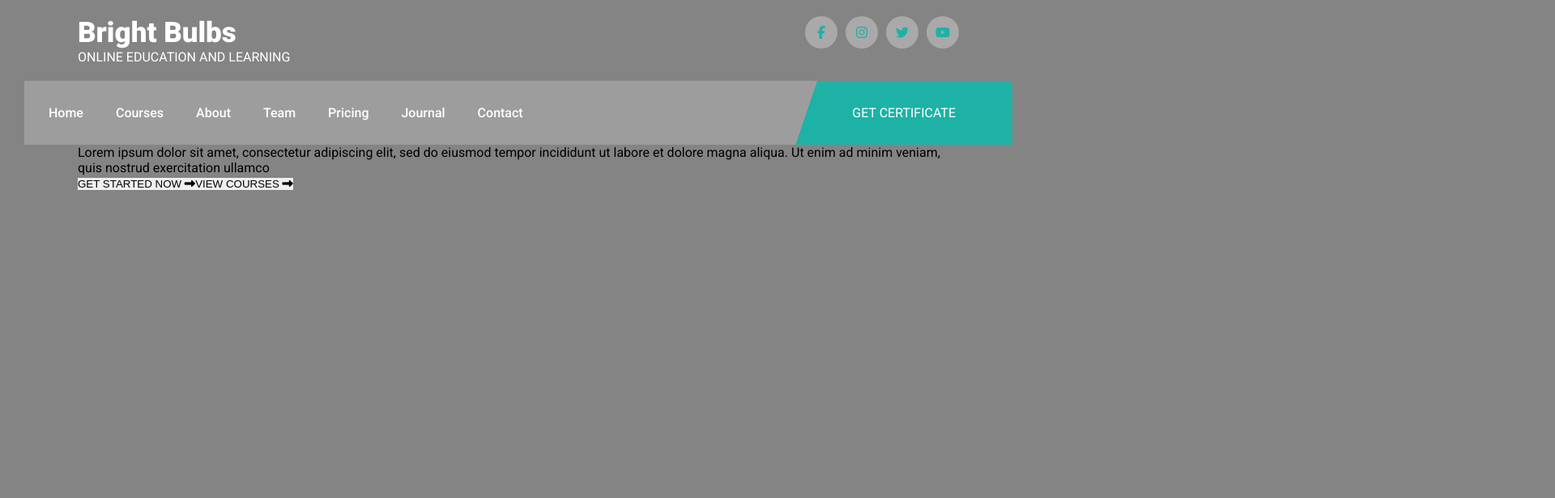
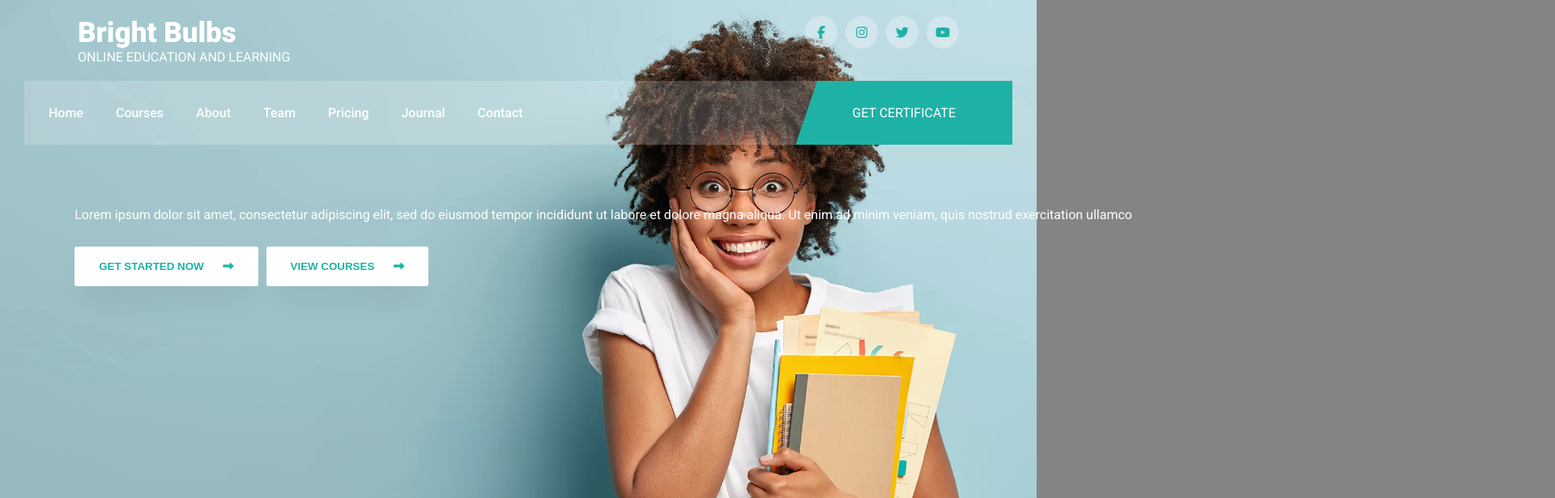
Before and after one commit to Nas1010/bright-bulbs, a React (Create React App) app: page / in a window 1280 px wide. Shown: the top 616 px of the page at 81% size, 1920 px wide, since content can reach past the window. Built offline with nearby package versions, Linux system fonts and the light colour scheme.

Commit message:
add background styling and layout styling for Hero section

```diff
--- a/src/App.css
+++ b/src/App.css
@@ -8,6 +8,7 @@
 
 body {
   font-family: "Roboto", sans-serif;
+  background-color:#f8f8f8;
   background-color: #858484;
 }
 
@@ -44,3 +45,23 @@ li {
 button {
   border: none;
 }
+.row {
+  width:500%;
+}
+button {
+  padding: 17px 30px;
+  background-color: #fff;
+  color: #1eb2a6;
+  font-weight: 600;
+  border: none;
+  margin:30px 10px 0 0;
+  border-radius: 3px;
+  cursor: pointer;
+  box-shadow: 0 24px 36px -11px rgba(0 0 0 /9%) ;
+}
+button i {
+  margin-left: 20px;
+}
+button:hover {
+  box-shadow: none;
+}
--- a/src/components/home/hero/hero.css
+++ b/src/components/home/hero/hero.css
@@ -0,0 +1,14 @@
+.hero{
+    background-image: url("../../../../public/images/bg.webp");
+    background-size: cover;
+    background-attachment:fixed;
+    position: absolute;
+    top:0;
+    left:0;
+    z-index: -1;
+    width:100%;
+    height: 100vh;
+    padding-top: 20%;
+    padding-right: 50px;
+    color: #fff;
+}
```
Also changed, not shown: public/images/bg.webp (added).
